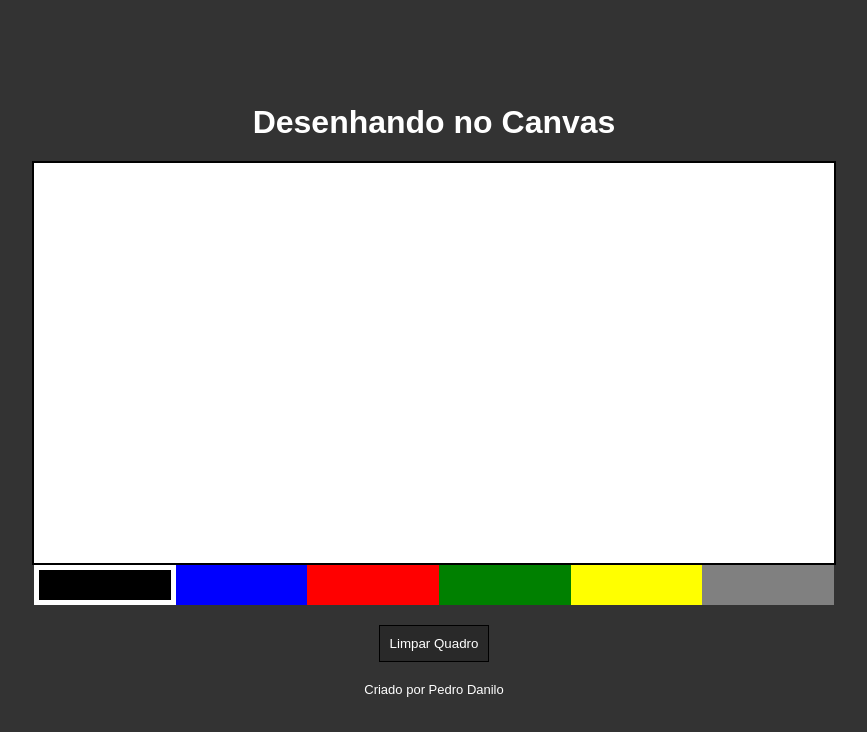
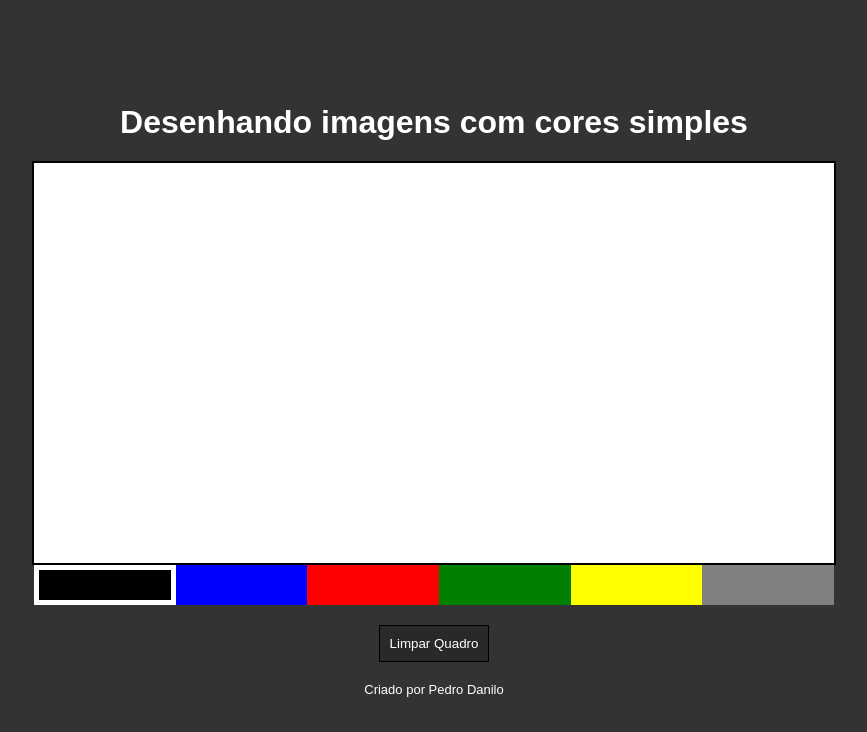
Before and after one commit to pedrodanilo48/canvas, a plain HTML site: page index.html in a window 1280 px wide. Shown: the whole page, without its empty margins (206-1073 px from the left). Drawn offline with Linux system fonts and the light colour scheme.

Commit message:
Update index.html

```diff
--- a/index.html
+++ b/index.html
@@ -8,7 +8,7 @@
     <link rel="stylesheet" href="style.css" />
 </head>
 <body>
-    <h1>Desenhando no Canvas</h1>
+    <h1>Desenhando imagens com cores simples</h1>
 
     <canvas id="tela" width="800" height="400"></canvas>
 
```
